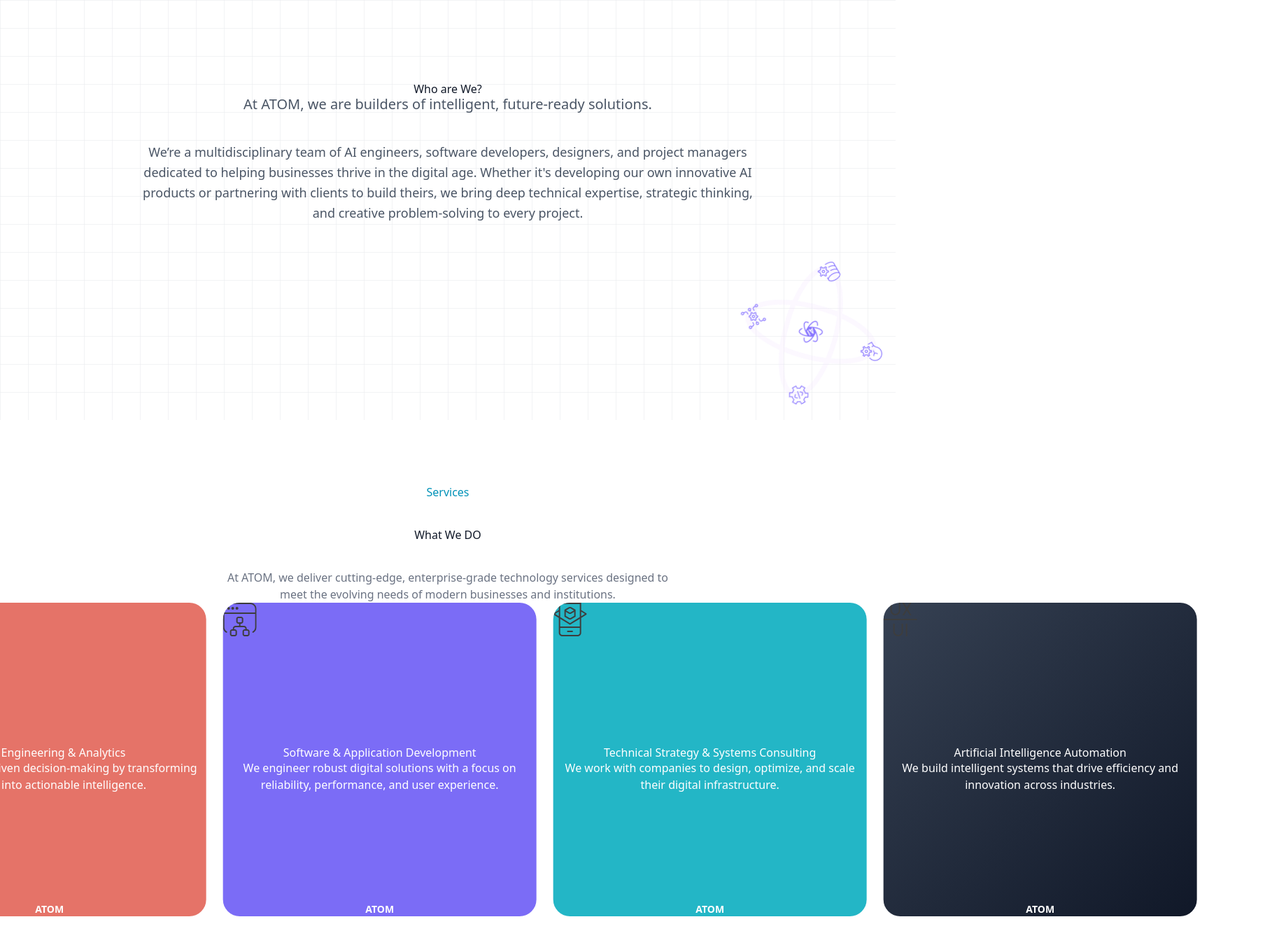
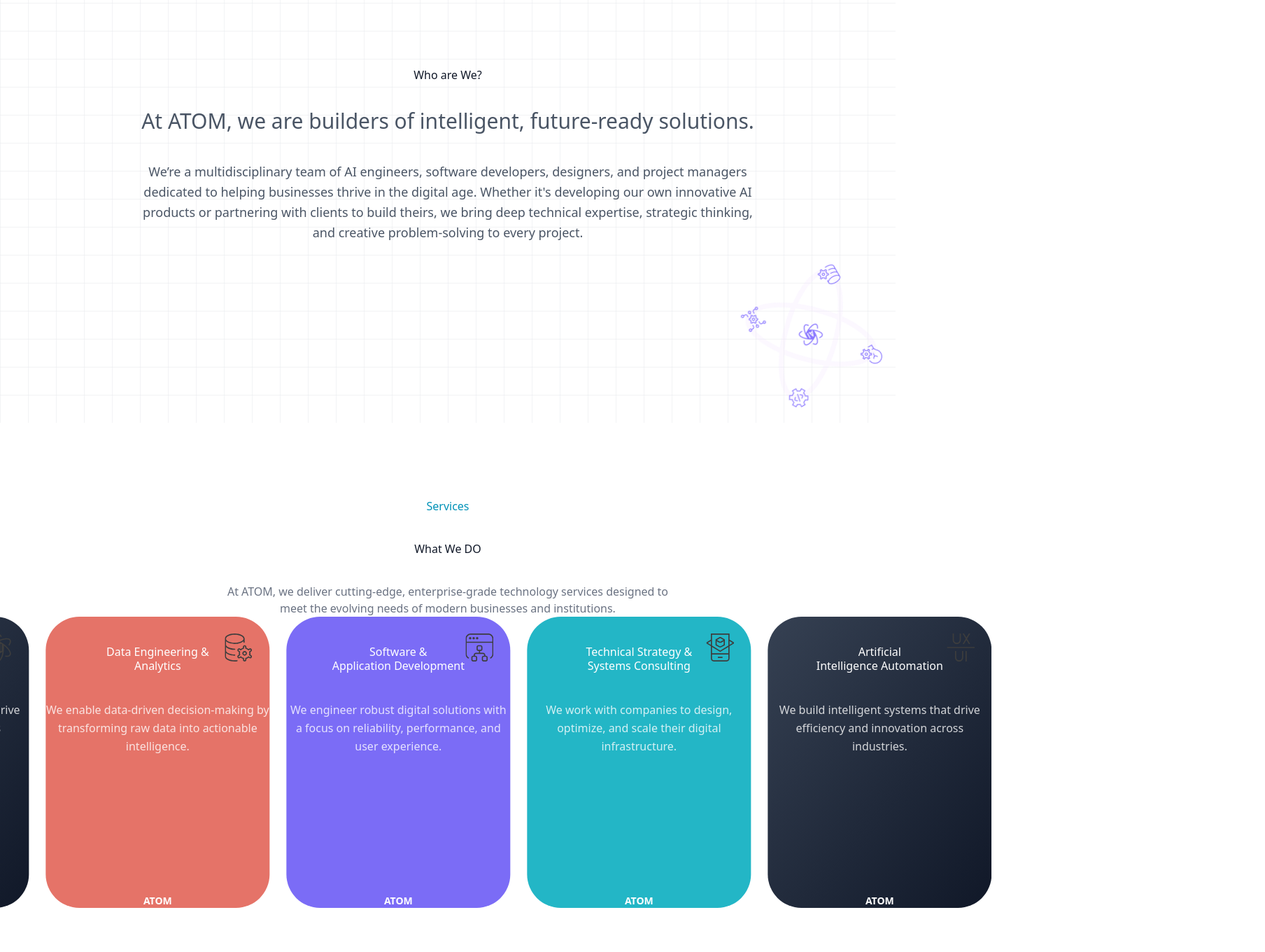
Before and after one commit to onyedika-glitch/atom-landing, a Vue app: page / in a window 1280 px wide. Shown: the part 1020-2380 px from the top of the page at 70% size, 1808 px wide, since content can reach past the window. Built offline with nearby package versions, Linux system fonts and the light colour scheme; the HTML template or start-up script is replaced by a standard one.

Commit message:
Add new files

```diff
--- a/src/components/About.vue
+++ b/src/components/About.vue
@@ -8,8 +8,9 @@
     <div class="h-10"></div>
     <!-- Centered Text Content -->
     <div class="flex flex-col justify-center items-center text-center h-full px-6 max-w-4xl mx-auto">
-      <h2 class="text-5xl font-semibold text-gray-900 mb-4">Who are We?</h2>
-      <p class="text-xl text-gray-600 mb-4">
+      <h2 class="text-8xl font-extrabold text-gray-900 mb-4">Who are We?</h2>
+      <div class="h-10"></div>
+      <p class="text-3xl text-gray-600 mb-4">
         At ATOM, we are builders of intelligent, future-ready solutions.
       </p>
       <div class="h-10"></div>
--- a/src/components/Footer.vue
+++ b/src/components/Footer.vue
@@ -6,6 +6,7 @@
       <div class="flex flex-col gap-4">
         <div class="flex items-center gap-3">
           <span class="w-10 h-10 bg-gray-200 rounded-full flex items-center justify-center text-2xl font-bold text-[#1cb5e0]">&#9673;</span>
+          <img src="@/assets/logo.png" alt="Atom Logo" class="w-8 h-8" />
           <span class="font-extrabold text-xl text-gray-800">ATOM</span>
         </div>
         <nav class="flex flex-wrap gap-6 text-gray-700 text-base">
--- a/src/components/Group.vue
+++ b/src/components/Group.vue
@@ -28,7 +28,8 @@
           <img src="@/assets/Ai.png" alt="Handyman Product" class="object-cover w-full h-full" />
         </div>
         <div class="text-center">
-          <h2 class="text-4xl md:text-5xl font-bold text-gray-800 mb-4">Atom Group</h2>
+          <h2 class="text-4xl md:text-5xl font-extrabold uppercase text-gray-800 mb-4">Atom Group</h2>
+          <div class="h-10"></div>
           <p class="text-gray-500 text-xl">At Atom, we are not just building products, we're reshaping industries.</p>
         </div>
       </div>
--- a/src/components/Hero.vue
+++ b/src/components/Hero.vue
@@ -1,4 +1,5 @@
 <template>
+  <div class="h-10"></div>
   <section class="relative bg-[#F2FDFF] pb-20 pt-16 px-4 md:px-20 flex flex-col items-center justify-center text-center">
     <!-- Top-right animation -->
     <img
@@ -10,16 +11,14 @@
     <div class="text-center max-w-3xl mx-auto">
       <!-- Heading -->
       <div class="h-10"></div>
-      <h1 class="font-extrabold text-4xl text-gray-900">
-        From
-        <span class="text-[#01B8C6] font-extrabold text-4xl">
-          Bold Ideas
-        </span><span class="font-extrabold text-4xl text-gray-900">to</span>
-        <span class="text-[#01B8C6] font-extrabold block mt-2 text-4xl">
-          Industry Changing
-        </span>
-        <span class="font-extrabold block mt-2 text-4xl text-gray-900">Solutions.</span>
+      <h1 class="text-4xl font-extrabold text-gray-900">
+        <span class="text-4xl font-extrabold text-gray-900">From</span>
+        <span class="text-4xl font-extrabold text-[#01B8C6]"> Bold Ideas </span>
+        <span class="text-4xl font-extrabold text-gray-900">to</span>
+        <span class="block mt-2 text-4xl font-extrabold text-[#01B8C6]">Industry Changing</span>
+        <span class="block mt-2 text-4xl font-extrabold text-gray-900">Solutions.</span>
       </h1>
+    </div>
 
       <!-- Breadcrumb-like space -->
       <div class="h-10"></div>
@@ -33,19 +32,22 @@
       <div class="h-10"></div>
       <div class="mt-10 flex justify-center gap-4">
         <div class="h-10"></div>
+        <div class="flex flex-wrap gap-4 mt-8">
           <router-link
               to="/products"
-            class="px-6 py-3 border border-gray-400 font-semibold rounded-md hover:bg-gray-100 transition cursor-pointer"
+              class="px-8 py-4 border border-gray-400 text-lg font-extrabold rounded-lg hover:bg-gray-100 transition-shadow shadow-md cursor-pointer"
           >
             See Our Work
           </router-link>
+
           <router-link
               to="/contact"
-            class="px-6 py-3 bg-[#01B8C6] text-white font-semibold rounded-md hover:bg-[#00a9b6] transition cursor-pointer"
+              class="px-8 py-4 bg-[#01B8C6] text-white text-lg font-extrabold rounded-lg hover:bg-[#00a9b6] transition-shadow shadow-md cursor-pointer"
           >
             Let’s Talk
           </router-link>
         </div>
+
         <div class="h-10"></div>
     </div>
     <div class="h-10"></div>
--- a/src/components/Navbar.vue
+++ b/src/components/Navbar.vue
@@ -1,23 +1,24 @@
 <template>
-  <div class="flex justify-between items-center p-4 sticky top-0 bg-white">
-    <p>Atom</p>
-    <div class="flex gap-4 flex-1 items-center justify-center-safe">
+  <div class="flex justify-between items-center p-4 sticky top-0 bg-white z-50">
+    <!-- Logo and Brand Name -->
+    <div class="flex items-center gap-2">
+      <img src="@/assets/logo.png" alt="Atom Logo" class="w-8 h-8" />
+      <span class="text-xl font-semibold">Atom</span>
+    </div>
+
+    <!-- Navigation Text -->
+    <div class="flex gap-6 items-center justify-center flex-1">
       <p>About Us</p>
       <p>Services</p>
       <p>Contact Us</p>
     </div>
-    <template>
-      <nav>
-        <router-link to="/">Home</router-link>
-        <router-link to="/about">About Us</router-link>
-        <router-link to="/services">Services</router-link>
-        <router-link to="/contact">Contact Us</router-link>
-      </nav>
-    </template>
 
+    <!-- Router Links (Optional/Hidden or Use Only One Nav System) -->
+    <nav class="hidden">
+      <router-link to="/">Home</router-link>
+      <router-link to="/about">About Us</router-link>
+      <router-link to="/services">Services</router-link>
+      <router-link to="/contact">Contact Us</router-link>
+    </nav>
   </div>
 </template>
-
-<script lang="ts" setup></script>
-
-<style></style>
--- a/src/components/Services.vue
+++ b/src/components/Services.vue
@@ -3,7 +3,7 @@
     <div class="max-w-7xl mx-auto text-center mb-16">
       <h4 class="text-cyan-600 font-semibold text-lg">Services</h4>
       <div class="h-10"></div>
-      <h2 class="text-4xl font-bold text-gray-900 mt-2">What We DO</h2>
+      <h2 class="text-4xl font-extrbold text-gray-900 mt-2">What We DO</h2>
       <div class="h-10"></div>
       <p class="text-gray-500 max-w-2xl mx-auto mt-4 text-center">
         At ATOM, we deliver cutting-edge, enterprise-grade technology services designed to meet the evolving needs of modern businesses and institutions.
@@ -15,38 +15,67 @@
         <div
             v-for="(card, index) in services"
             :key="index"
-            class="group relative w-[28rem] h-[28rem] rounded-3xl p-6 overflow-hidden text-white cursor-pointer transition-all duration-500"
+            class="group relative w-[20rem] h-[26rem] rounded-[3rem] p-6 overflow-hidden text-white cursor-pointer transition-all duration-500"
             :class="card.bg"
         >
+
           <!-- Front Content -->
           <div class="absolute inset-0 flex flex-col justify-between p-6 transition-opacity duration-500 group-hover:opacity-0">
-            <div class="text-3xl mb-4">
-              <img :src="card.icon" alt= "service icon" class="w-12 h-12" />
+
+            <!-- Icon top-right -->
+            <img :src="card.icon" alt="service icon" class="absolute top-6 right-6 w-10 h-10" />
+
+            <!-- Title and Description -->
+            <div>
+              <div class="h-10"></div>
+              <div>
+              <h3 class="text-2xl font-semibold leading-tight mb-2 whitespace-pre-line">{{ card.title }}</h3>
             </div>
-            <div>
-              <h3 class="text-3xl font-bold mb-3">{{ card.title }}</h3>
-              <p class="text-base">{{ card.description }}</p>
+              <div class="h-10"></div>
+              <p class="text-white/80 text-base mt-3 leading-relaxed">
+                {{ card.description }}
+              </p>
             </div>
-            <p class="text-sm font-bold uppercase">ATOM</p>
+
+            <!-- ATOM Label -->
+            <p class="text-white font-bold uppercase text-sm mt-4">
+              ATOM
+            </p>
           </div>
+
+
 
           <!-- Back Content (fade in on hover) -->
           <div class="absolute inset-0 flex flex-col justify-between p-6 opacity-0 group-hover:opacity-100 transition-opacity duration-500 z-10">
+            <!-- Top Section -->
             <div>
-              <h3 class="text-3xl font-bold mb-4">Services</h3>
-              <div class="text-sm md:text-base ...">
-              <div v-if="card.backContent" class="flex flex-col gap-2">
-                <div v-for="(item, idx) in card.backContent" :key="idx" class="bg-white text-black px-4 py-2 rounded-lg text-sm font-semibold hover:bg-gray-200">
-                  {{ item }}
-                </div>
-              </div>
-                </div>
+              <div class="h-20"></div>
+              <h3 class="text-4xl font-bold mb-6">Services</h3>
+              <div class="h-10"></div>
+              <!-- Service List with Custom SVG Bullets -->
+              <ul class="flex flex-col gap-6 text-left">
+                <li v-for="(item, idx) in card.backContent" :key="idx" class="flex items-start gap-4">
+                  <!-- Custom SVG icon -->
+                  <span class="min-w-[24px] min-h-[24px]">
+          <svg viewBox="0 0 24 24" class="w-6 h-6 text-white" fill="none" xmlns="http://www.w3.org/2000/svg">
+            <circle cx="12" cy="12" r="9" stroke="white" stroke-width="2"/>
+            <circle cx="12" cy="12" r="4" fill="white"/>
+          </svg>
+        </span>
+                  <span class="text-white text-base leading-snug">{{ item }}</span>
+                </li>
+              </ul>
             </div>
-            <div>
-              <button class="bg-black text-white px-6 py-2 rounded-xl mt-6 hover:bg-gray-800">Get Started</button>
-              <p class="text-sm font-bold uppercase mt-2">ATOM</p>
+
+            <!-- Bottom CTA Section -->
+            <div class="flex flex-col items-start mt-8">
+              <button class="bg-white text-gray-900 font-semibold px-6 py-3 rounded-lg hover:bg-gray-100 transition">
+                Get Started
+              </button>
+              <p class="text-sm font-bold uppercase mt-3 text-white">ATOM</p>
             </div>
           </div>
+
 
           <!-- Animated Cube SVG -->
           <div class="absolute top-6 right-6 z-0 w-36 h-36 opacity-0 group-hover:opacity-100 transition-opacity duration-500">
@@ -70,8 +99,8 @@
 
 const services = ref([
   {
-    title: 'AI & Data Science',
-    description: 'We build intelligent solutions that drive efficiency and innovation across industries.',
+    title: 'AI &\n Data Science',
+    description: 'We build intelligent solutions that drive efficiency and \n innovation across industries.',
     bg: 'bg-gradient-to-br from-gray-700 to-gray-900',
     icon: iconAI,
     backContent: [
@@ -81,8 +110,8 @@
     ]
   },
   {
-    title: 'Data Engineering & Analytics',
-    description: 'We enable data-driven decision-making by transforming raw data into actionable intelligence.',
+    title: 'Data Engineering & \n Analytics',
+    description: 'We enable data-driven decision-making by transforming \n raw data into actionable intelligence.',
     bg: 'bg-[#e57368]',
     icon: iconData,
     backContent: [
@@ -92,8 +121,8 @@
     ]
   },
   {
-    title: 'Software & Application Development',
-    description: 'We engineer robust digital solutions with a focus on reliability, performance, and user experience.',
+    title: 'Software & \n Application Development',
+    description: 'We engineer robust digital solutions with a focus on reliability,\n performance, and user experience.',
     bg: 'bg-[#7b6cf6]',
     icon: iconSoftware,
     backContent: [
@@ -103,8 +132,8 @@
     ]
   },
   {
-    title: 'Technical Strategy & Systems Consulting',
-    description: 'We work with companies to design, optimize, and scale their digital infrastructure.',
+    title: 'Technical Strategy & \n Systems Consulting',
+    description: 'We work with companies to design, optimize, \n and scale their digital infrastructure.',
     bg: 'bg-[#23b6c6]',
     icon: iconConsulting,
     backContent: [
@@ -114,8 +143,8 @@
     ]
   },
   {
-    title: 'Artificial Intelligence Automation',
-    description: 'We build intelligent systems that drive efficiency and innovation across industries.',
+    title: 'Artificial \n Intelligence Automation',
+    description: 'We build intelligent systems that drive efficiency \n and innovation across industries.',
     bg: 'bg-gradient-to-br from-gray-700 to-gray-900',
     icon: iconAutomation,
     backContent: [
```
Lines whose indentation alone changed are shown as unchanged.
